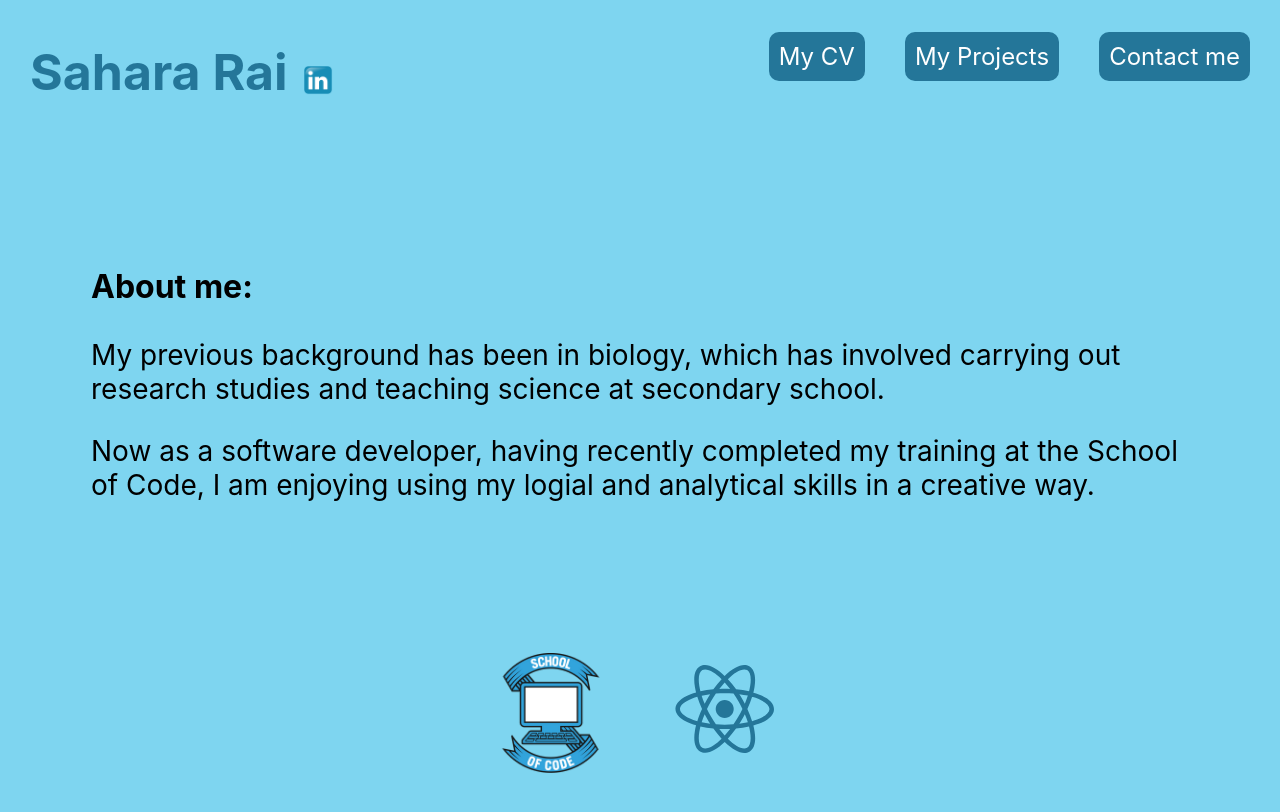
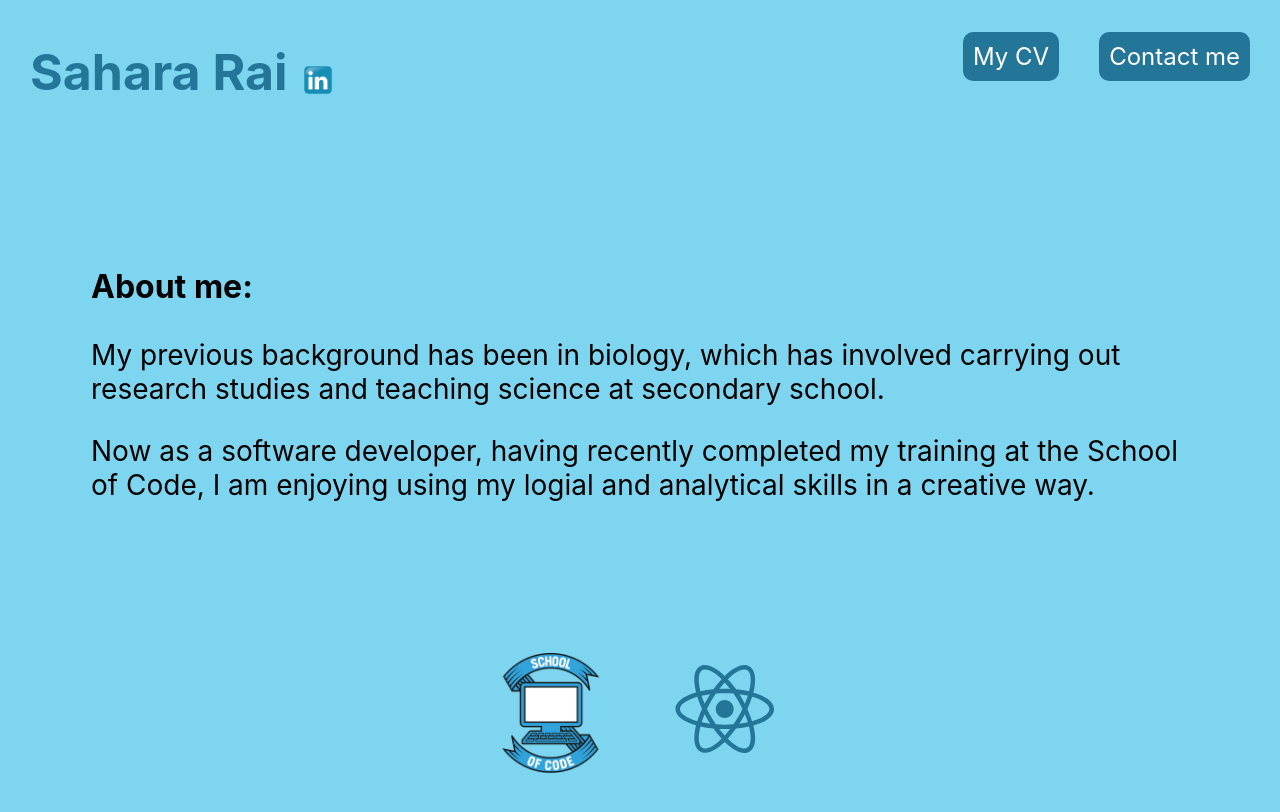
Before and after one commit to SaharaRai/Website, a Next.js app: page / in a window 1280 px wide. Shown: the top 812 px of the page. Built offline with nearby package versions, Linux system fonts and the light colour scheme.

Commit message:
to deploy

```diff
--- a/components/aboutme/aboutme-styled.ts
+++ b/components/aboutme/aboutme-styled.ts
@@ -7,6 +7,7 @@ export const AboutmeStyled = styled.div`
   padding: 100px 0;
   /* color: #b6e2f0; */
   color: black;
+  /* box-shadow: rgba(100, 100, 111, 0.2) 0px 7px 29px 0px; */
 
   .header {
     font-size: 32px;
--- a/components/navbar/navbar.tsx
+++ b/components/navbar/navbar.tsx
@@ -14,7 +14,7 @@ export function Navbar() {
           </a>
         </p>
 
-        <p>My Projects</p>
+        {/* <p>My Projects</p> */}
 
         <p>
           <a href="mailto:sxrai294@gmail.com">Contact me</a>
```
